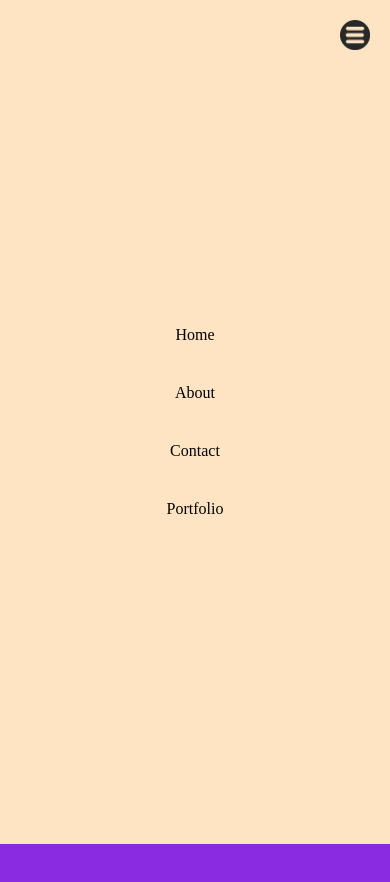
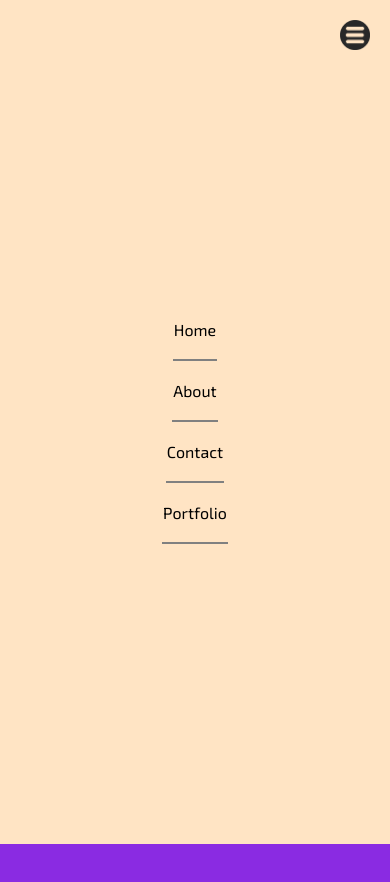
Before and after one commit to Aidan-bn/-nav, a website: page index.html in a window 390 px wide. Shown: the top 882 px of the page. Drawn offline with Linux system fonts and the light colour scheme.

Commit message:
Add Exo+ 2 fonts

```diff
--- a/index.css
+++ b/index.css
@@ -1,6 +1,9 @@
+@import url('https://fonts.googleapis.com/css2?family=Exo+2:ital,wght@0,100;0,200;0,300;0,400;0,500;0,600;0,700;0,800;0,900;1,100;1,200;1,300;1,400;1,500;1,600;1,700;1,800;1,900&display=swap');
+
 * {
     padding: 0px;
     margin: 0px;
+    font-family: 'Exo 2', sans-serif;
 }
 
 body{
@@ -47,6 +50,10 @@ header {
     height: 30px;
 }
 
+.mob-overlay {
+    display: none;
+}
+
 @media  only screen and (max-width: 600px) {
     body {
         background-color: blueviolet;
@@ -83,7 +90,10 @@ header {
 
     .mob-li-nav {
         padding: 20px 1px;
+        border-bottom: 2px solid gray;
     }
+
+
 }
 
 section {
```
